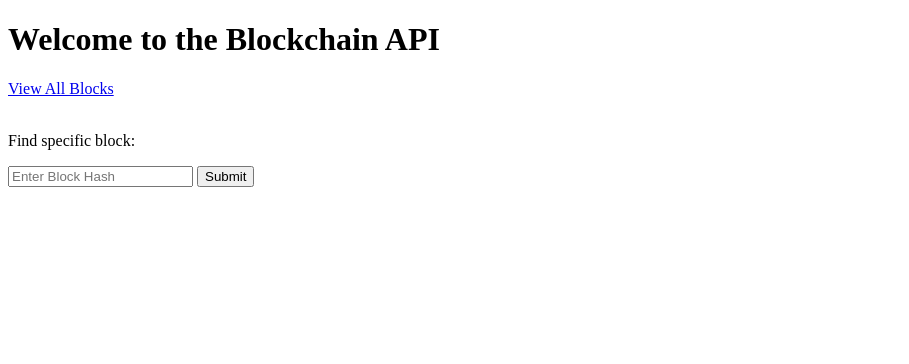
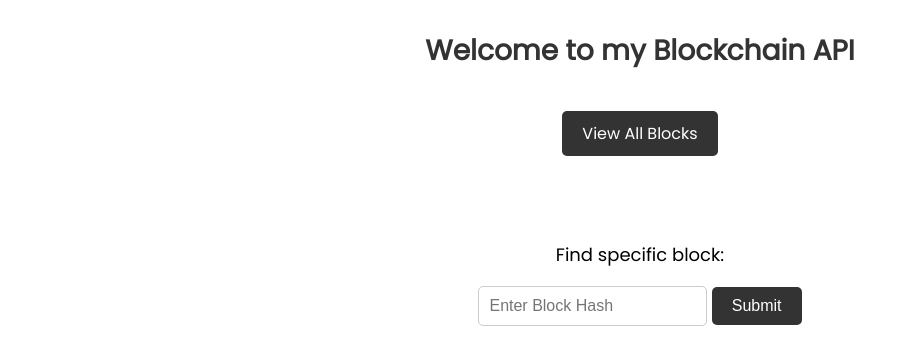
Before and after one commit to RumenaStaneva/simple-blockchain-network, a website: page public/index.html in a window 1280 px wide. Shown: the whole page, without its empty margins (0-909 px from the left). Drawn offline with Linux system fonts and the light colour scheme.

Commit message:
added some styles

```diff
--- a/public/index.html
+++ b/public/index.html
@@ -3,10 +3,14 @@
 
 <head>
     <title>Blockchain API</title>
+    <link rel="stylesheet" href="./styles.css">
+    <link rel="preconnect" href="https://fonts.googleapis.com">
+    <link rel="preconnect" href="https://fonts.gstatic.com" crossorigin>
+    <link href="https://fonts.googleapis.com/css2?family=Poppins&display=swap" rel="stylesheet">
 </head>
 
 <body>
-    <h1>Welcome to the Blockchain API</h1>
+    <h1>Welcome to my Blockchain API</h1>
     <a href="/blocks/all">View All Blocks</a>
     <br><br>
     <p>Find specific block:</p>
--- /dev/null
+++ b/public/styles.css
@@ -0,0 +1,50 @@
+body {
+    font-family: 'Poppins', sans-serif;
+    text-align: center;
+}
+
+h1 {
+    color: #333;
+    font-size: 28px;
+    margin-top: 30px;
+}
+
+a {
+    display: inline-block;
+    margin: 20px;
+    padding: 10px 20px;
+    background-color: #333;
+    color: #fff;
+    text-decoration: none;
+    border-radius: 5px;
+}
+
+a:hover {
+    background-color: #555;
+}
+
+p {
+    margin-top: 40px;
+    font-size: 18px;
+}
+
+input[type="text"] {
+    padding: 10px;
+    font-size: 16px;
+    border-radius: 5px;
+    border: 1px solid #ccc;
+}
+
+button {
+    padding: 10px 20px;
+    font-size: 16px;
+    background-color: #333;
+    color: #fff;
+    border: none;
+    border-radius: 5px;
+    cursor: pointer;
+}
+
+button:hover {
+    background-color: #555;
+}
```
